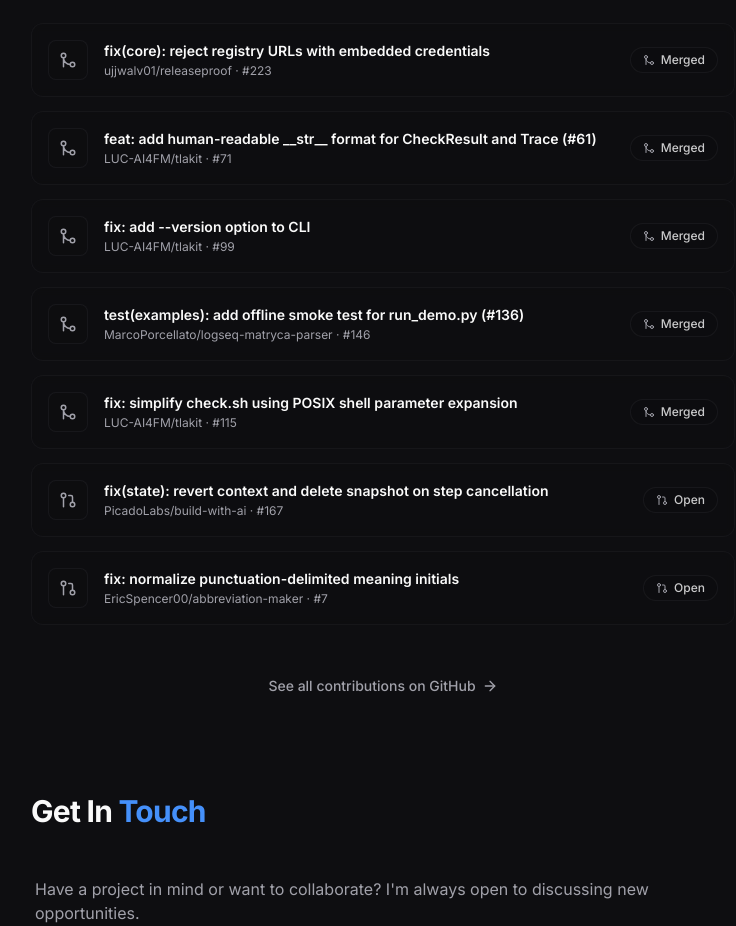
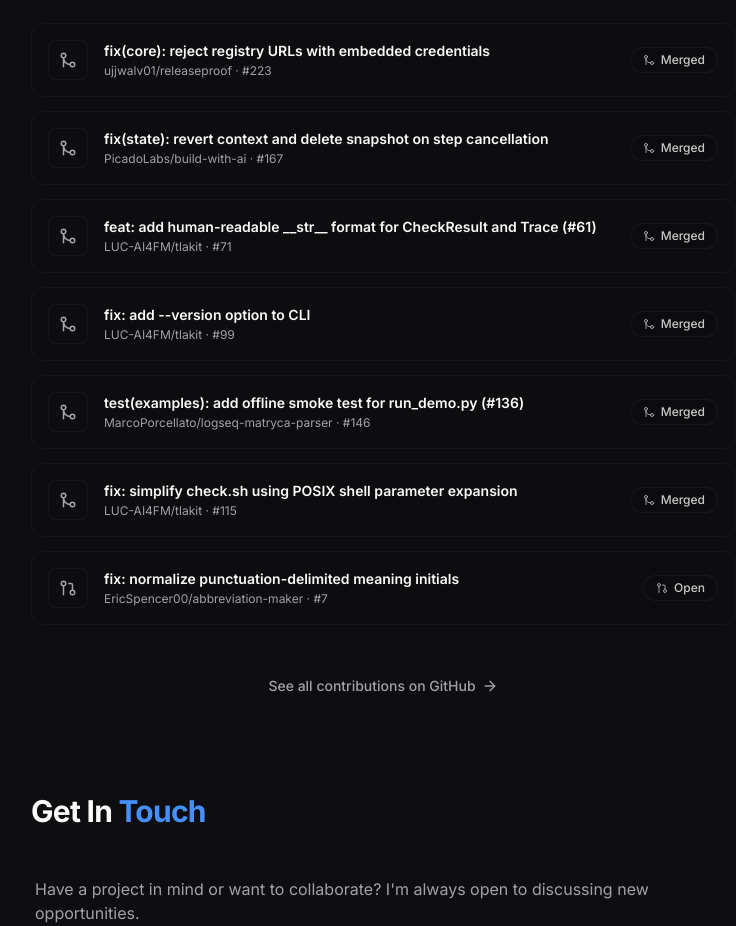
Before and after one commit to aviraltrip/portfolio, a React (Vite) app: page / in a window 1280 px wide. Shown: the part 2600-3526 px from the top of the page, without its empty margins (257-993 px from the left). Built offline with nearby package versions, Linux system fonts and the light colour scheme; the HTML template or start-up script is replaced by a standard one.

Commit message:
chore: mark PicadoLabs/build-with-ai#167 as merged and reorder

```diff
--- a/src/components/OpenSourceSection.jsx
+++ b/src/components/OpenSourceSection.jsx
@@ -10,6 +10,13 @@ const contributions = [
     number: 223,
     status: "merged",
     url: "https://github.com/ujjwalv01/releaseproof/pull/223"
+  },
+  {
+    title: "fix(state): revert context and delete snapshot on step cancellation",
+    repo: "PicadoLabs/build-with-ai",
+    number: 167,
+    status: "merged",
+    url: "https://github.com/PicadoLabs/build-with-ai/pull/167"
   },
   {
     title: "feat: add human-readable __str__ format for CheckResult and Trace (#61)",
@@ -38,13 +45,6 @@ const contributions = [
     number: 115,
     status: "merged",
     url: "https://github.com/LUC-AI4FM/tlakit/pull/115"
-  },
-  {
-    title: "fix(state): revert context and delete snapshot on step cancellation",
-    repo: "PicadoLabs/build-with-ai",
-    number: 167,
-    status: "open",
-    url: "https://github.com/PicadoLabs/build-with-ai/pull/167"
   },
   {
     title: "fix: normalize punctuation-delimited meaning initials",
```
